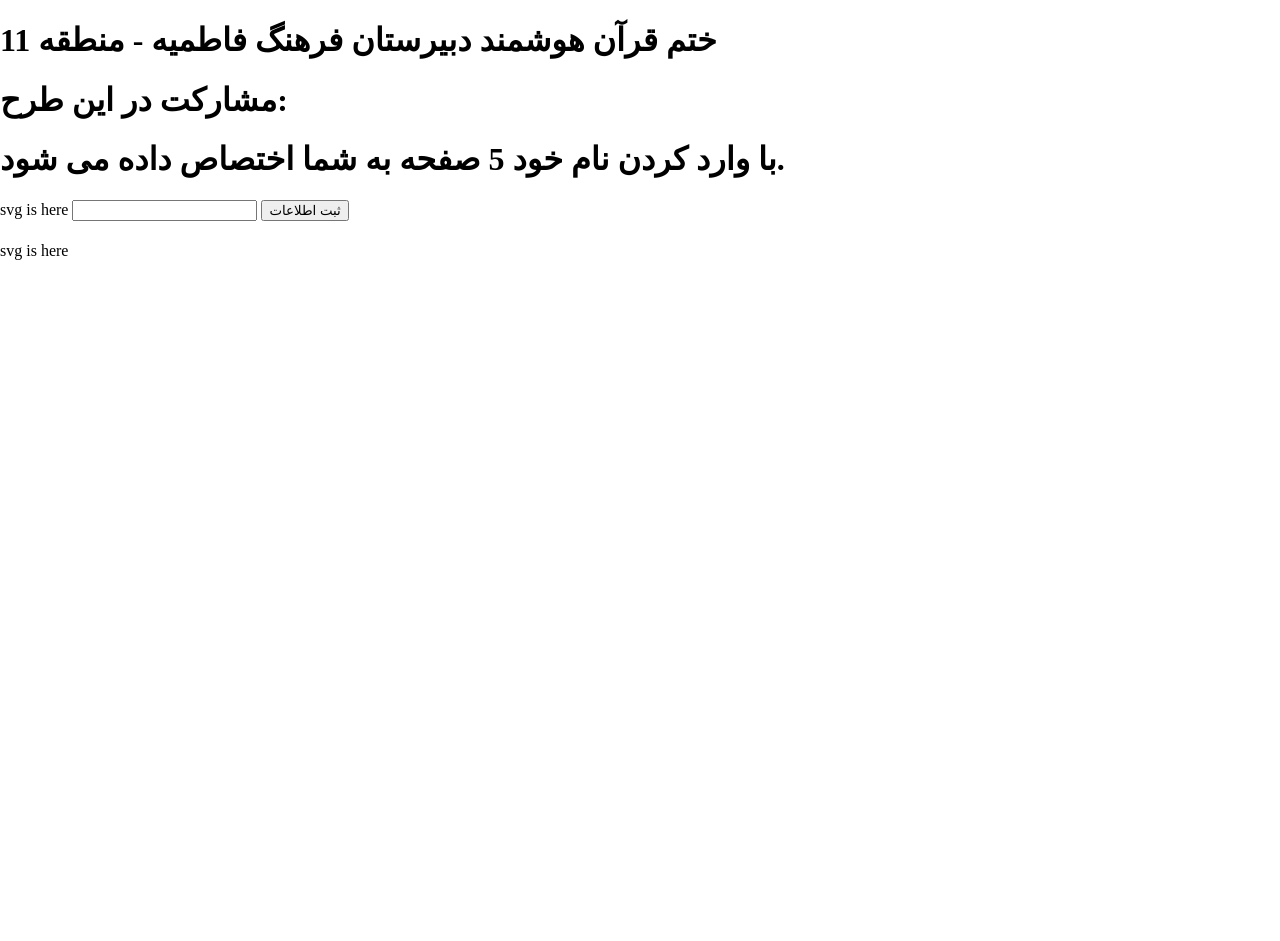
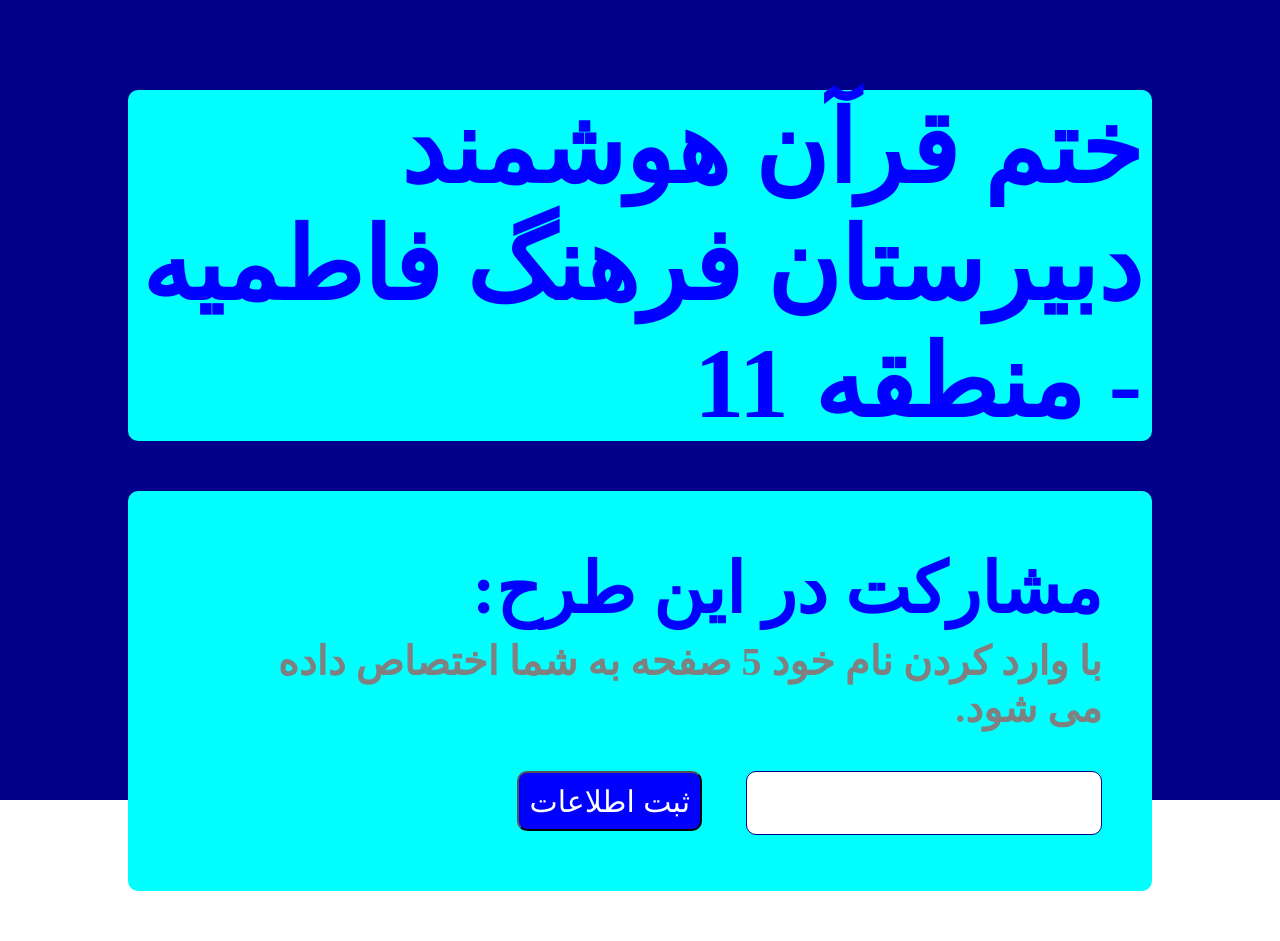
Before and after one commit to hamed-yaghoutpour/quran, a PHP site: page / in a window 1280 px wide. Before the commit the page ends 260 px from the top, so only its background shows below. Run offline with PHP 8.4, Linux system fonts and the light colour scheme.

Commit message:
some edits - now is stable

```diff
--- a/index.html
+++ b/index.html
@@ -5,11 +5,13 @@
 	<meta charset="utf-8">
 	<link rel="stylesheet" href="styles.css">
 	<title>quran</title>
-
+	<script src="jquery-3.5.1.js"></script>
+	<script src="phpConnector.js"></script>
+	<script src="js.js"></script>
 </head>
 <body>
-	<div id="background"></div>
-	<div class="container">
+	<div class="background"></div>
+	<div id="container">
 		<div class="mainTitle">
 			<h1>
 				ختم قرآن هوشمند دبیرستان فرهنگ فاطمیه - منطقه 11
@@ -18,15 +20,13 @@
 		<div class="newRecord">
 			<h1 class="title">مشارکت در این طرح:</h1>
 			<h1 class="info">با وارد کردن نام خود 5 صفحه به شما اختصاص داده می شود.</h1>
-			svg is here
+
 			<input>
 			<button class="submitButton">ثبت اطلاعات</button>
 		</div>
 		<div class="allRecords">
 			<h1 class="title"></h1>
-			<div class="item">
-				svg is here
-			</div>
+
 		</div>
 	</div>
 </body>
--- /dev/null
+++ b/js.js
@@ -0,0 +1,28 @@
+$(document).ready(function(){
+    function updateRecords(){
+        $(".allRecords").empty();
+        getAllRecordsAsJson().forEach(element => {
+            $(".allRecords").append(
+                `
+                    <div class="item">
+                        <h1>${element}</h1>
+                    </div>
+                `
+            )
+        })
+    }
+    $(".submitButton").click(function(){
+        var x = newRecord($("input").val())
+        alert(`
+            سهم شما صفحه های:
+            ${x-4}
+            ${x-3}
+            ${x-2}
+            ${x-1}
+            ${x}
+
+        `)
+        updateRecords();
+    })
+
+})
--- a/phpConnector.js
+++ b/phpConnector.js
@@ -1,27 +1,33 @@
 //this file uses jquery so you have to uput it after that in a html file :
-class db{
-    newRecord(full_name){
-        let readedPagesCount;
+
+    function newRecord(full_name){
+        var readedPagesCount;
         $.ajax({
             url:"database.php",
             method:"GET",
+            async:false,
             data:{
                 action:"newRecord",
                 full_name:full_name
             },
             success:function(data){
-                readedPagesCount = Number(data)
+                readedPagesCount = Number(data);
+
+            },
+            fail:function(error){
+                console.log(error)
             }
 
-        })
-        return readedPagesCount
+        });
+        return readedPagesCount;
     }
-    getAllRecordsAsJson(){ // return an array
+    function getAllRecordsAsJson(){ // return an array
 
-        let returnValue;
+        var returnValue = false;
         $.ajax({
             url:"database.php",
             method:"GET",
+            async:false,
             data:{
                 action:"getAllRecordsAsJson"
             },
@@ -32,5 +38,3 @@ class db{
         })
         return returnValue
     }
-
-}
--- a/styles.css
+++ b/styles.css
@@ -28,6 +28,7 @@ html,body{
 	margin-bottom:50px;
 	border-radius:10px;
 	background-color:aqua;
+	position: relative;
 }
 #container div:last-child{
 	margin-bottom:0px;
@@ -35,29 +36,51 @@ html,body{
 #container .mainTitle h1{
 	direction:rtl;
 	color:blue;
+	font-size:100px;
+	margin:10px;
+}
+#container .newRecord{
+	height:400px;
 }
 #container .newRecord .title{
 	color:blue;
 	position:absolute;
 	right:50px;
-	top:100px;
+	top:10px;
+	font-size: 70px;
+	direction: rtl;
 }
 #container .newRecord .info{
 	color:gray;
 	position:absolute;
 	right:50px;
-	top:100px;
+	direction: rtl;
+	top:120px;
+	max-width: 85%;
+	font-size: 40px;
+
 }
 #container .newRecord input{
 	position:absolute;
 	right:50px;
-	top:100px;
-
+	top:280px;
+	width:350px;
+	height:60px;
+	border-radius:10px;
+	border:1px solid darkblue;
+	direction: rtl;
+	font-size: 40px;
 }
 #container .newRecord .submitButton{
 	position:absolute;
-	right:50px;
-	top:100px;
+	right:450px;
+	top:280px;
+	height:60px;
+	font-size:30px;
+	background-color:blue;
+	color:white;
+	border-radius:10px;
+	padding:10px;
 }
 #container .allRecords .title{
 	color:blue;
@@ -74,7 +97,18 @@ html,body{
 	border-radius:10px;
 	position:relative;
 	height:50px;
-
+	width:auto;
+	border:1px solid blue;
+}
+#container .allRecords .item h1{
+	color:white;
+	position:absolute;
+	top:50%;
+	transform:translateY(-50%);
+	font-size:35px;
+	right:20px;
+	padding:0px;
+	margin:0px;
 }
 #container .allRecords .item svg{
 	fill:white;
```
Also changed, not shown: database.php (+17 -15 lines).
